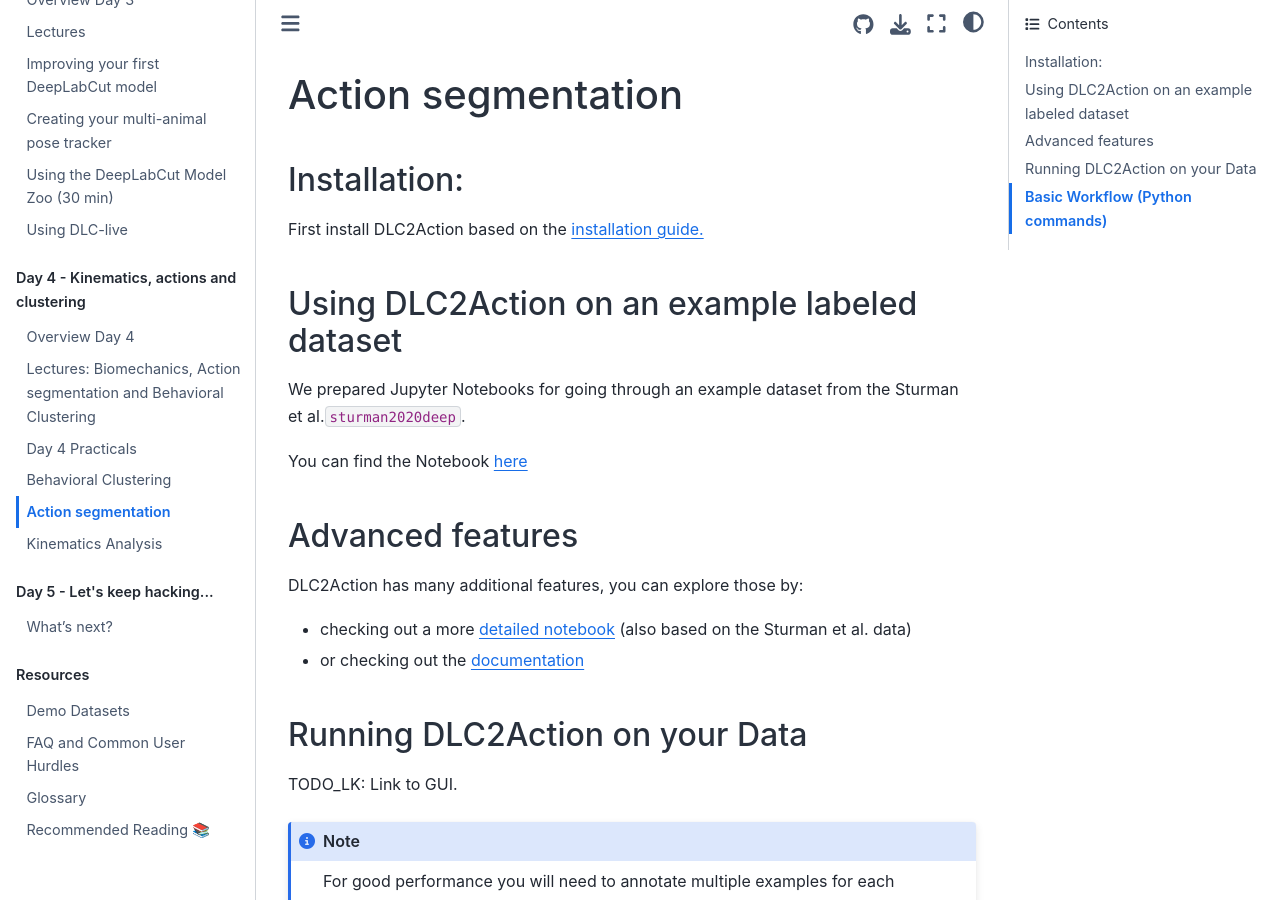
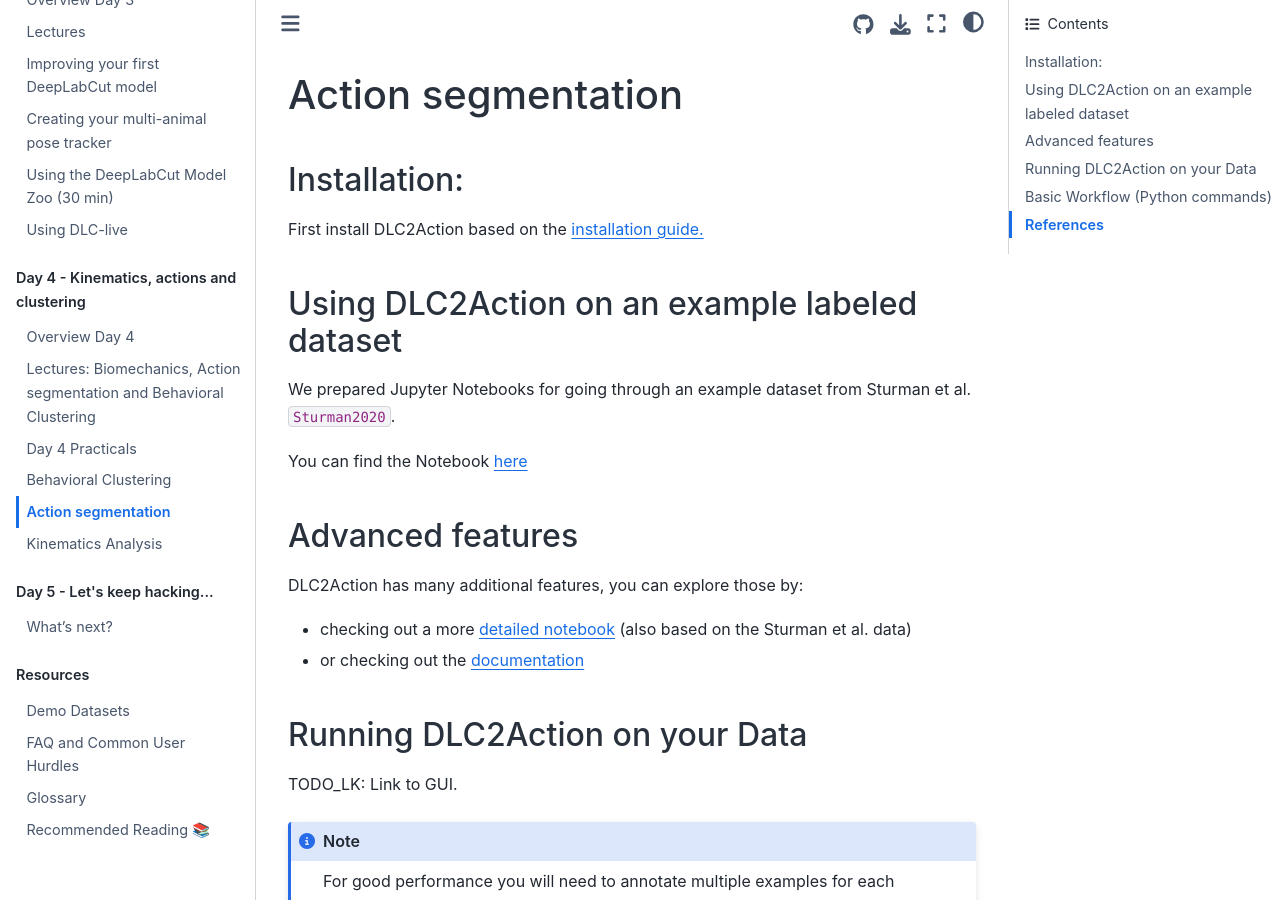
Before and after one commit to AlexEMG/DLC-Cajal-Course, a Jupyter Book: the page built from content/Day4_DLC2Action.md, in a window 1280 px wide and 900 px high. Built offline with Jupyter Book 1.0.4 settings and Sphinx 7.4.7 and the Sphinx Book theme 1.1.4, drawn with Linux system fonts in a browser that asks for light colours; cross-references to code outside the pages are shown as plain code; some of the changed text lies outside the part shown.

Commit message:
fix references

````diff
--- a/content/Day4_DLC2Action.md
+++ b/content/Day4_DLC2Action.md
@@ -6,7 +6,7 @@ First install DLC2Action based on the <a href="https://github.com/AlexEMG/DLC2ac
 
 ## Using DLC2Action on an example labeled dataset
 
-We prepared Jupyter Notebooks for going through an example dataset from the Sturman et al.{cite}`sturman2020deep`.
+We prepared Jupyter Notebooks for going through an example dataset from Sturman et al. {cite}`Sturman2020`.
 
 You can find the Notebook <a href="https://github.com/AlexEMG/DLC2action/blob/master/examples/minimal_notebook.ipynb" target="_blank">here</a>
 
@@ -135,5 +135,10 @@ project.list_episodes(  # get the experiment history
 )
 ```
 
+## References
+
+```{bibliography}
+:filter: docname in docnames
+```
 
 [Let’s go back 🔙](Day4_Practicals.md).
--- a/references.bib
+++ b/references.bib
@@ -10,7 +10,7 @@
   journal = {{eLife}}
 }
 
-@article{sturman2020deep,
+@article{Sturman2020,
   title={Deep learning-based behavioral analysis reaches human accuracy and is capable of outperforming commercial solutions},
   author={Sturman, Oliver and von Ziegler, Lukas and Schl{\"a}ppi, Christa and Akyol, Furkan and Privitera, Mattia and Slominski, Daria and Grimm, Christina and Thieren, Laetitia and Zerbi, Valerio and Grewe, Benjamin and others},
   journal={Neuropsychopharmacology},
````
Also changed, not shown: other parts of content/Day4_DLC2Action.md (+1 -1 lines), other parts of references.bib (+1 -1 lines), content/Day1_Overview.md (+1 -1 lines).
